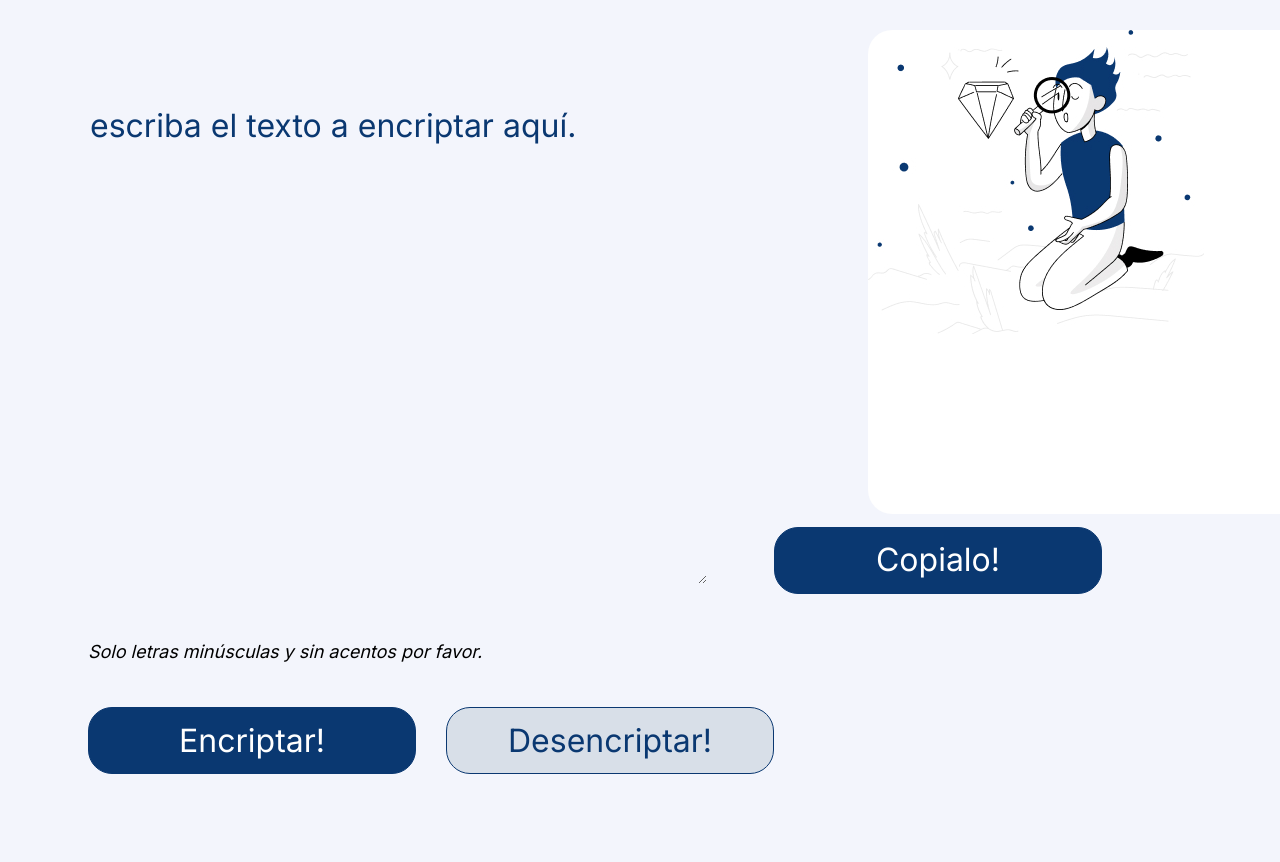
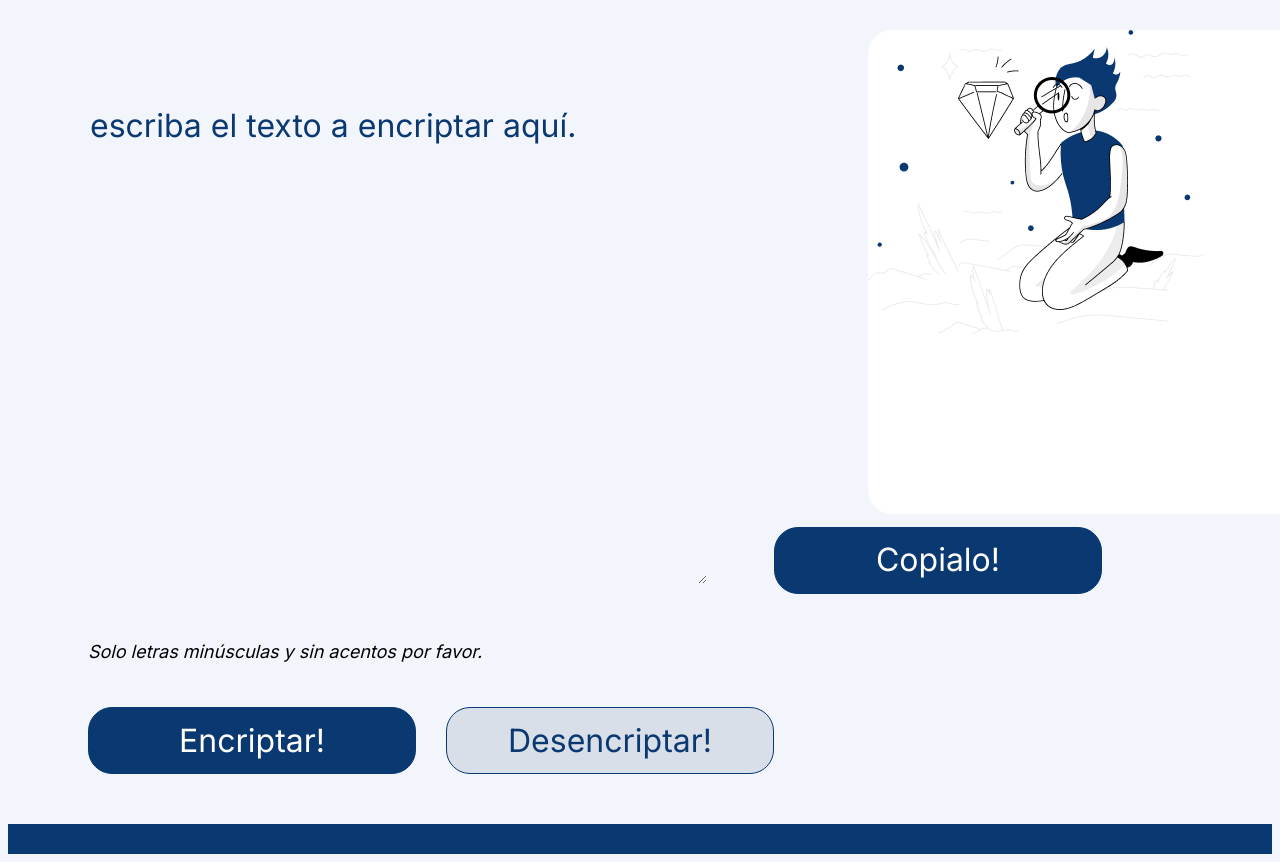
Before and after one commit to Algus73/encriptador, a plain HTML site: page index.html in a window 1280 px wide. Shown: the part 82-944 px from the top of the page. Before the commit the page ends 906 px from the top, so only its background shows below. Drawn offline with Linux system fonts and the light colour scheme.

Commit message:
Agrega footer

```diff
--- a/index.html
+++ b/index.html
@@ -31,6 +31,7 @@
             </div>
         </section>
     </main>
+    <footer></footer>
 <script src="script.js"></script>
 </body>
 </html>
--- a/style.css
+++ b/style.css
@@ -90,3 +90,7 @@ main{
     width: 328px;
     position: fix;
 }
+footer{
+    background: #0A3871;
+    height: 30px;
+}
```
